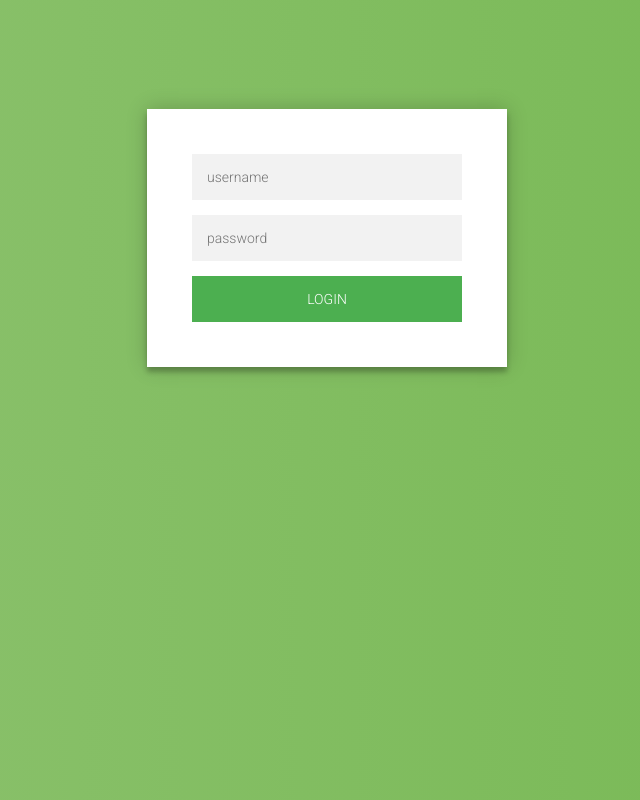
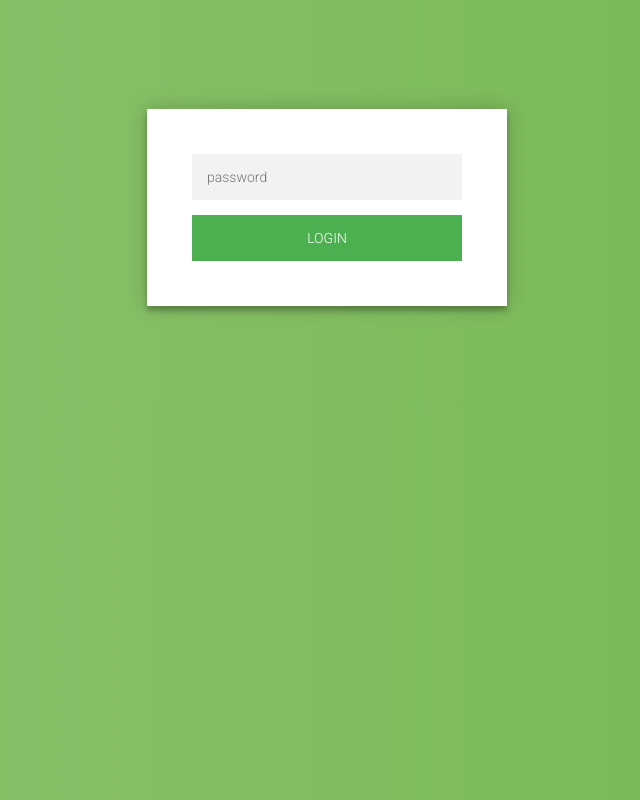
Before and after one commit to NikJoj/chattest, a website: page startpage.html in a window 1280 px wide. Shown: the whole page, without its empty margins (313-953 px from the left). Drawn offline with Linux system fonts and the light colour scheme.

Commit message:
uname deleted

```diff
--- a/startpage.html
+++ b/startpage.html
@@ -9,7 +9,6 @@
 <div class="login-page">
   <div class="form">
 
-      <input type="text" placeholder="username" id="username" />
       <input type="password" placeholder="password" id="password" />
       <button onclick="func()">login</button>
     <script type="text/javascript" src="/login.js"></script>
```
